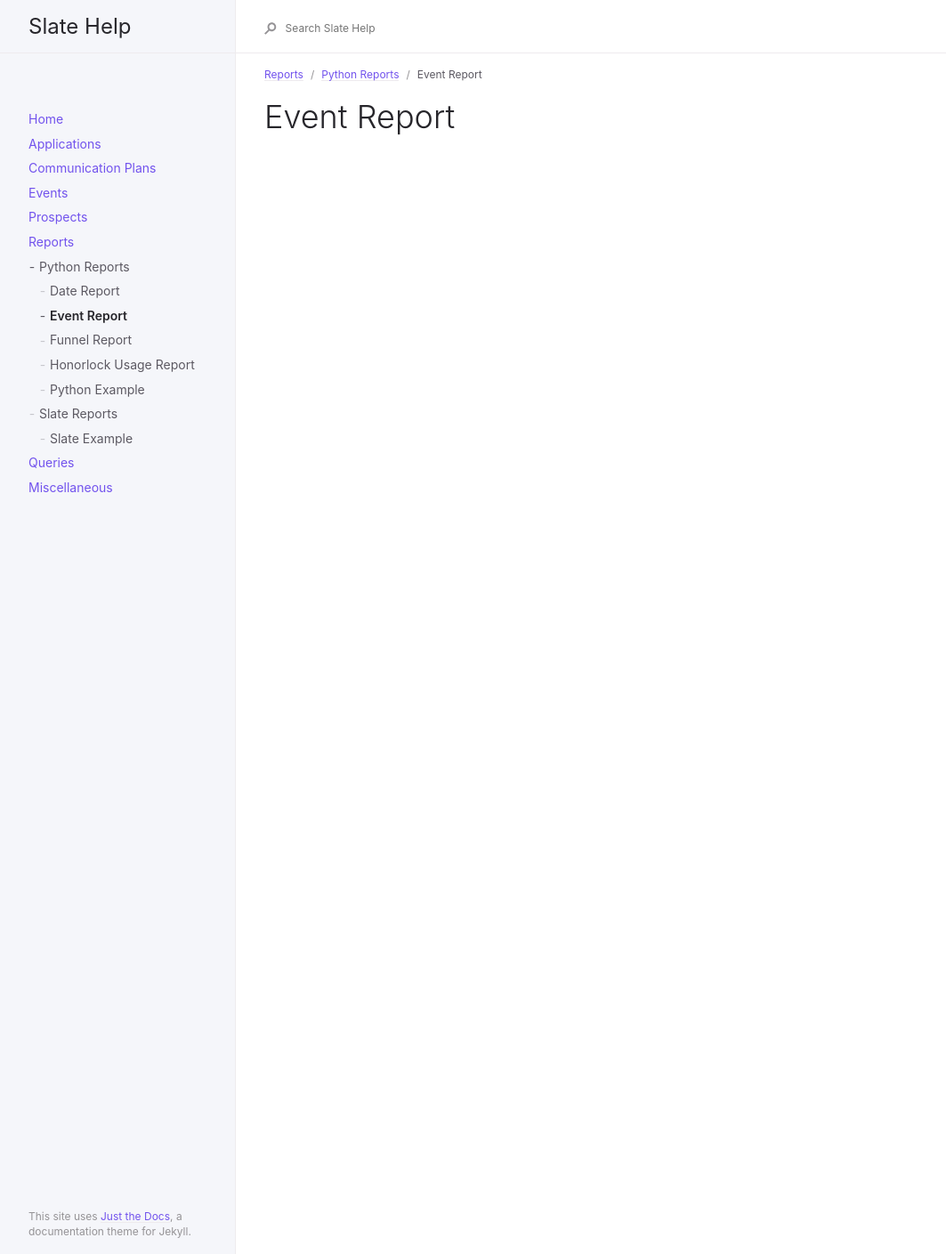
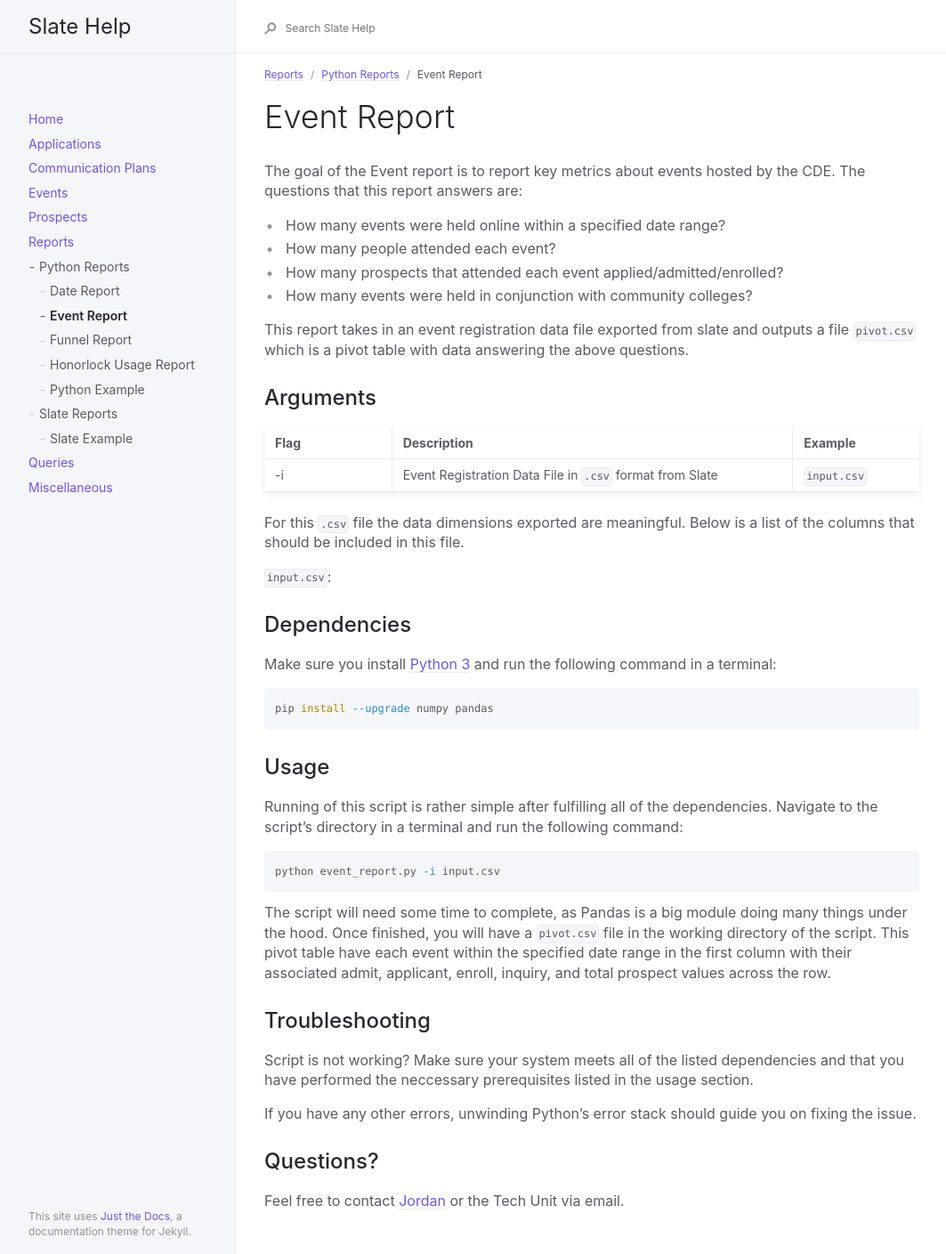
Before and after one commit to oretoise/docs, a Jekyll site: the page built from _docs/reports/python-reports/event-report.md, in a window 1280 px wide. Shown: the whole page at 89% size, without its empty margins (91-1154 px from the left). Built offline with Jekyll 4.4.1, drawn with Linux system fonts in a browser that asks for light colours.

Commit message:
Documented event report and updated funnel report

````diff
--- a/_docs/reports/python-reports/event-report.md
+++ b/_docs/reports/python-reports/event-report.md
@@ -8,3 +8,46 @@ permalink: /reports/python-r/event-report
 ---
 
 # Event Report
+The goal of the Event report is to report key metrics about events hosted by the CDE. The questions that this report answers are:
+
+* How many events were held online within a specified date range?
+* How many people attended each event?
+* How many prospects that attended each event applied/admitted/enrolled?
+* How many events were held in conjunction with community colleges?
+
+This report takes in an event registration data file exported from slate and outputs a file `pivot.csv` which is a pivot table with data answering the above questions.
+
+## Arguments
+
+| Flag | Description                                              | Example     |
+| :--- | :------------------------------------------------------- | :---------- |
+| -i   | Event Registration Data File in `.csv` format from Slate | `input.csv` |
+
+For this `.csv` file the data dimensions exported are meaningful. Below is a list of the columns that should be included in this file.
+
+`input.csv`:
+
+
+## Dependencies
+Make sure you install [Python 3](https://www.python.org/downloads/) and run the following command in a terminal:
+
+```bash
+pip install --upgrade numpy pandas
+```
+
+## Usage
+Running of this script is rather simple after fulfilling all of the dependencies. Navigate to the script’s directory in a terminal and run the following command:
+
+```bash
+python event_report.py -i input.csv
+```
+
+The script will need some time to complete, as Pandas is a big module doing many things under the hood. Once finished, you will have a `pivot.csv` file in the working directory of the script. This pivot table have each event within the specified date range in the first column with their associated admit, applicant, enroll, inquiry, and total prospect values across the row.
+
+## Troubleshooting
+Script is not working? Make sure your system meets all of the listed dependencies and that you have performed the neccessary prerequisites listed in the usage section.
+
+If you have any other errors, unwinding Python's error stack should guide you on fixing the issue.
+
+## Questions?
+Feel free to contact [Jordan](mailto:jordan.scruggs@msstate.edu) or the Tech Unit via email.
````
Also changed, not shown: _docs/reports/python-reports/funnel-report.md (+5 -2 lines).
